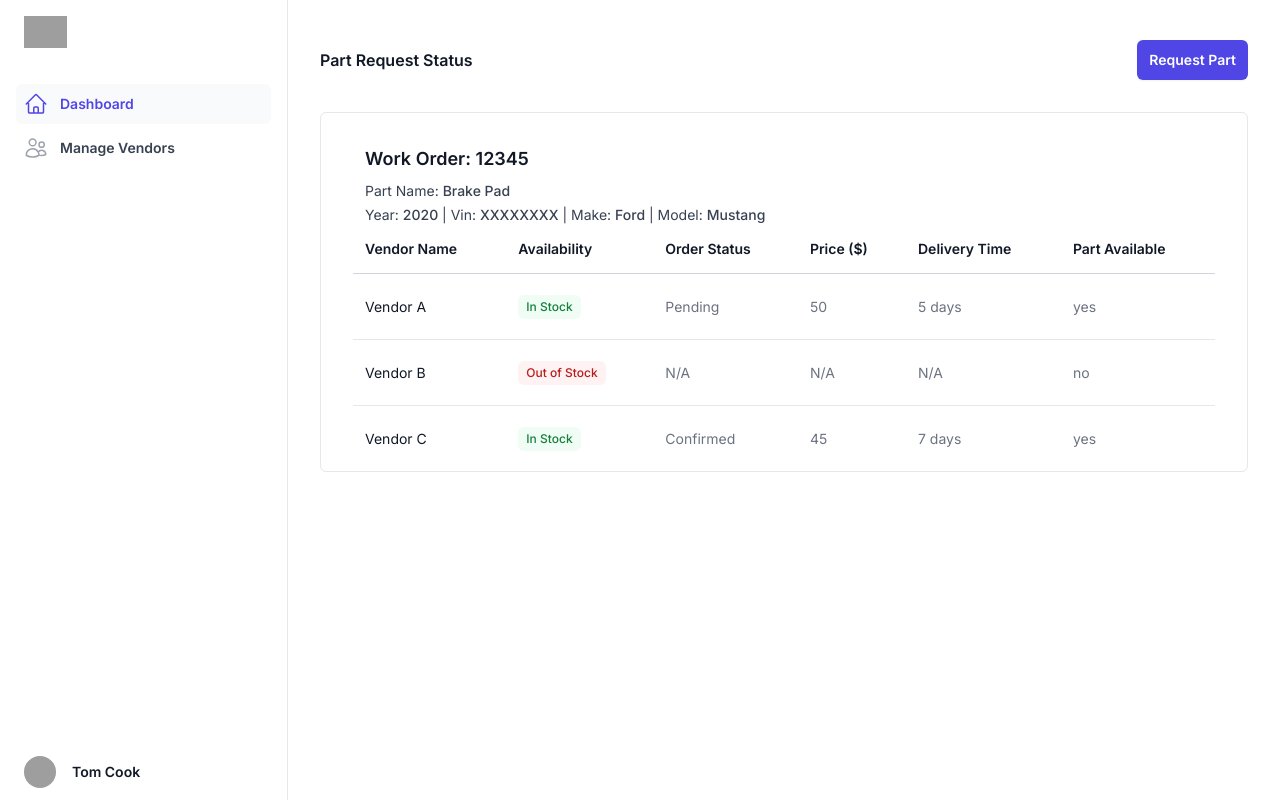
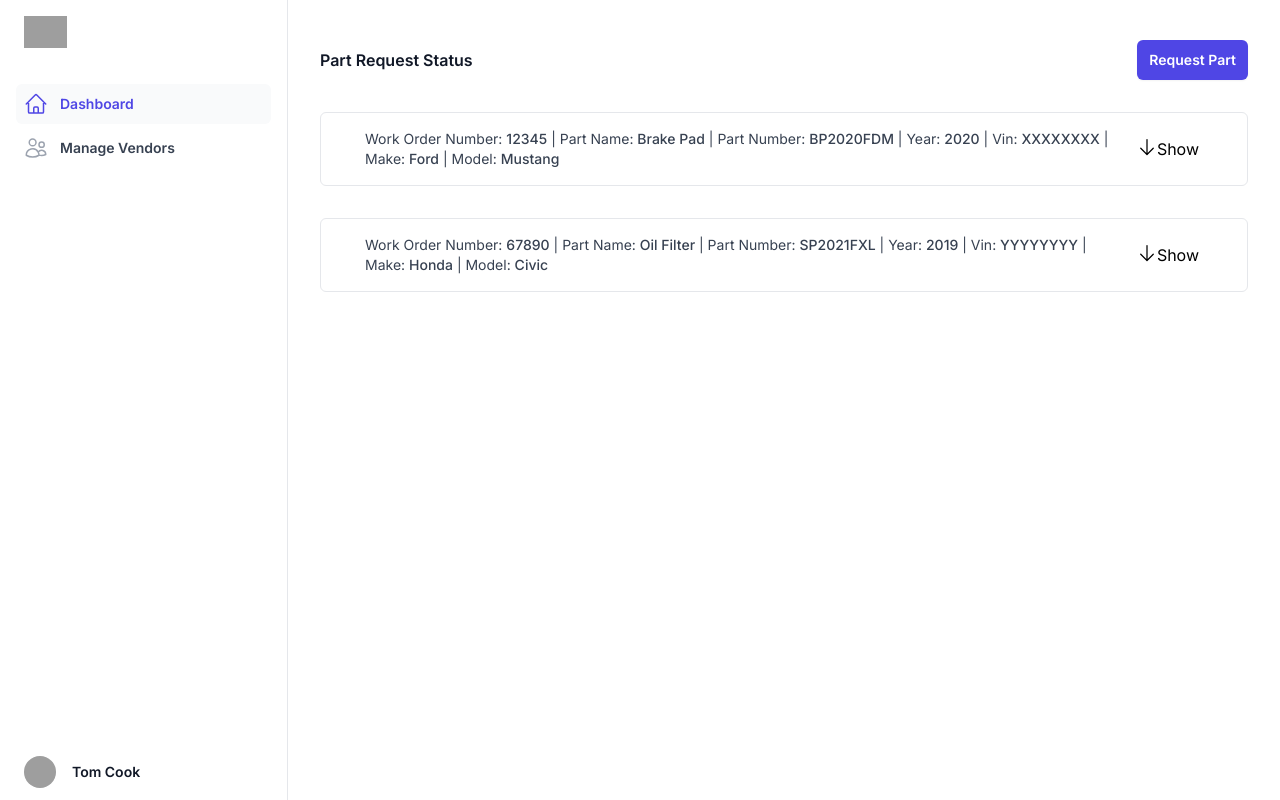
Before and after one commit to sfonua10/part-soft, a Next.js app: page /dashboard in a window 1280 px wide. Built offline with nearby package versions, Linux system fonts and the light colour scheme; grey boxes are pictures that could not be loaded.

Commit message:
collapse table

```diff
--- a/src/app/mockData/partRequest.js
+++ b/src/app/mockData/partRequest.js
@@ -3,6 +3,7 @@ export const data = [
       "partRequest": {
         "workOrderNumber": "12345",
         "partName": "Brake Pad",
+        "partNumber": "BP2020FDM",
         "make": "Ford",
         "model": "Mustang",
         "year": "2020",
@@ -38,43 +39,44 @@ export const data = [
         }
       ]
     },
-    // {
-    //   "partRequest": {
-    //     "workOrderNumber": "67890",
-    //     "partName": "Oil Filter",
-    //     "make": "Honda",
-    //     "model": "Civic",
-    //     "year": "2019",
-    //     "vin": "YYYYYYYY"
-    //   },
-    //   "vendorResponses": [
-    //     {
-    //       "_id": "vendor_a_id",
-    //       "vendorName": "Vendor A",
-    //       "availability": "In Stock",
-    //       "orderStatus": "Confirmed",
-    //       "price": 15,
-    //       "delivery": "3 days",
-    //       "partAvailable": "yes"
-    //     },
-    //     {
-    //       "_id": "vendor_d_id",
-    //       "vendorName": "Vendor D",
-    //       "availability": "Pending",
-    //       "orderStatus": "N/A",
-    //       "price": "N/A",
-    //       "delivery": "N/A",
-    //       "partAvailable": "N/A"
-    //     },
-    //     {
-    //       "_id": "vendor_e_id",
-    //       "vendorName": "Vendor E",
-    //       "availability": "Out of Stock",
-    //       "orderStatus": "Cancelled",
-    //       "price": "N/A",
-    //       "delivery": "N/A",
-    //       "partAvailable": "no"
-    //     }
-    //   ]
-    // }
+    {
+      "partRequest": {
+        "workOrderNumber": "67890",
+        "partName": "Oil Filter",
+       "partNumber": "SP2021FXL",
+        "make": "Honda",
+        "model": "Civic",
+        "year": "2019",
+        "vin": "YYYYYYYY"
+      },
+      "vendorResponses": [
+        {
+          "_id": "vendor_a_id",
+          "vendorName": "Vendor A",
+          "availability": "In Stock",
+          "orderStatus": "Confirmed",
+          "price": 15,
+          "delivery": "3 days",
+          "partAvailable": "yes"
+        },
+        {
+          "_id": "vendor_d_id",
+          "vendorName": "Vendor D",
+          "availability": "Pending",
+          "orderStatus": "N/A",
+          "price": "N/A",
+          "delivery": "N/A",
+          "partAvailable": "N/A"
+        },
+        {
+          "_id": "vendor_e_id",
+          "vendorName": "Vendor E",
+          "availability": "Out of Stock",
+          "orderStatus": "Cancelled",
+          "price": "N/A",
+          "delivery": "N/A",
+          "partAvailable": "no"
+        }
+      ]
+    }
   ]
--- a/src/components/PartRequest/PartRequestInfo.jsx
+++ b/src/components/PartRequest/PartRequestInfo.jsx
@@ -1,25 +1,38 @@
+// In PartRequestInfo.js
+import { ArrowDownIcon, ArrowUpIcon } from '@heroicons/react/24/solid'
 import React from 'react'
 
-const PartRequestInfo = ({ partRequest }) => {
+const PartRequestInfo = ({ partRequest, onToggleTable, isTableVisible }) => {
   return (
-    <div className="mt-8 sm:flex sm:items-center">
-    <div className="sm:flex-auto px-3">
-      <h1 className="mb-2 text-lg font-semibold leading-7 text-gray-900">
-        Work Order: {partRequest.workOrderNumber}
-      </h1>
-      <p className="mt-1 text-sm leading-5 text-gray-700">
-        Part Name:{' '}
-        <span className="font-medium">{partRequest.partName}</span>
-      </p>
-      <p className="mt-1 text-sm leading-5 text-gray-700">
-        Year: <span className="font-medium">{partRequest.year}</span> | Vin:{' '}
-        <span className="font-medium">{partRequest.vin}</span> | Make:{' '}
-        <span className="font-medium">{partRequest.make}</span> | Model:{' '}
-        <span className="font-medium">{partRequest.model}</span>
-      </p>
+    <div className="pb-4 pt-4 sm:flex sm:items-center">
+      <div className="flex items-center justify-between px-3 sm:flex-auto">
+        <p className="text-sm leading-5 text-gray-700">
+          Work Order Number:{' '}
+          <span className="font-medium">{partRequest.workOrderNumber}</span> |
+          Part Name: <span className="font-medium">{partRequest.partName}</span>{' '}
+          | Part Number:{' '}
+          <span className="font-medium">{partRequest.partNumber}</span> | Year:{' '}
+          <span className="font-medium">{partRequest.year}</span> | Vin:{' '}
+          <span className="font-medium">{partRequest.vin}</span> | Make:{' '}
+          <span className="font-medium">{partRequest.make}</span> | Model:{' '}
+          <span className="font-medium">{partRequest.model}</span>
+        </p>
+
+        <button onClick={onToggleTable} className="ml-4 inline-flex">
+          {isTableVisible ? (
+            <>
+              <ArrowUpIcon className="h-5 w-5" />
+              <span className="mr-1">Hide</span>
+            </>
+          ) : (
+            <>
+              <ArrowDownIcon className="h-5 w-5" />
+              <span className="mr-1">Show</span>
+            </>
+          )}
+        </button>
+      </div>
     </div>
-  </div>
-
   )
 }
 
--- a/src/components/PartRequest/VendorResponseTable.jsx
+++ b/src/components/PartRequest/VendorResponseTable.jsx
@@ -38,10 +38,10 @@ const VendorResponseTable = ({ vendorResponses }) => {
                   Vendor Name
                 </th>
                 <th className="px-3 py-3 text-left text-sm font-semibold text-gray-900">
-                  Availability
+                  Order Status
                 </th>
                 <th className="px-3 py-3 text-left text-sm font-semibold text-gray-900">
-                  Order Status
+                  Availability
                 </th>
                 <th className="px-3 py-3 text-left text-sm font-semibold text-gray-900">
                   Price ($)
@@ -66,15 +66,15 @@ const VendorResponseTable = ({ vendorResponses }) => {
                     {/* <td className={`px-3 py-4 text-sm ${styles.text} ${styles.background} ${styles.ring}`}>
                                             {response.availability}
                                         </td> */}
+                    <td className="px-3 py-4 text-sm text-gray-500">
+                      {response.orderStatus}
+                    </td>
                     <td className="whitespace-nowrap px-3 py-5 text-sm text-gray-500">
                       <span
                         className={`inline-flex items-center rounded-md px-2 py-1 text-xs font-medium ${styles.text} ${styles.background} ${styles.ring}`}
                       >
                         {response.availability}
                       </span>
-                    </td>
-                    <td className="px-3 py-4 text-sm text-gray-500">
-                      {response.orderStatus}
                     </td>
                     <td className="px-3 py-4 text-sm text-gray-500">
                       {response.price}
--- a/src/components/PartRequest/index.jsx
+++ b/src/components/PartRequest/index.jsx
@@ -1,11 +1,17 @@
+"use client"
+import { useState } from 'react'
 import PartRequestInfo from './PartRequestInfo';
 import VendorResponseTable from './VendorResponseTable';
 
 const PartRequestWithVendorResponses = ({ data }) => {
+  const [showTable, setShowTable] = useState(false);
+  const toggleTableVisibility = () => {
+    setShowTable((prevShowTable) => !prevShowTable);
+  };
   return (
     <div className="px-4 sm:px-6 lg:px-8 border border-gray-200 rounded-md">
-      <PartRequestInfo partRequest={data.partRequest} />
-      <VendorResponseTable vendorResponses={data.vendorResponses} />
+      <PartRequestInfo partRequest={data.partRequest} onToggleTable={toggleTableVisibility} isTableVisible={showTable} />
+      {showTable && <VendorResponseTable vendorResponses={data.vendorResponses} />}
     </div>
   );
 }
--- a/src/components/RegistrationForm.jsx
+++ b/src/components/RegistrationForm.jsx
@@ -12,11 +12,20 @@ export const metadata = {
 }
 
 const RegistrationForm = () => {
-  const router = useRouter();
+  const router = useRouter()
   const [email, setEmail] = useState('')
   const [companyName, setCompanyName] = useState('')
   const [password, setPassword] = useState('')
   const [isAgreed, setIsAgreed] = useState(false)
+  const [hasUppercase, setHasUppercase] = useState(false)
+  const [hasNumber, setHasNumber] = useState(false)
+  const [hasMinimumLength, setHasMinimumLength] = useState(false)
+  const [passwordTouched, setPasswordTouched] = useState(false)
+
+  const isCompanyNameValid = (name) => {
+    return name.length >= 2 && name.length <= 100
+  }
+
   const isBusinessEmail = (email) => {
     const freeEmailProviders = ['gmail.com', 'yahoo.com', 'outlook.com']
     const domain = email.split('@')[1]
@@ -28,8 +37,28 @@ const RegistrationForm = () => {
     return regex.test(password)
   }
 
+  const handlePasswordChange = (e) => {
+    const pass = e.target.value
+    setPassword(pass)
+
+    // Set the password as touched once the user starts typing
+    if (!passwordTouched && pass !== '') {
+      setPasswordTouched(true)
+    }
+
+    setHasUppercase(/[A-Z]/.test(pass))
+    setHasNumber(/\d/.test(pass))
+    setHasMinimumLength(pass.length >= 8)
+  }
+
   const handleSubmit = async (event) => {
     event.preventDefault()
+
+    if (!isCompanyNameValid(companyName)) {
+      alert('Company name should be between 2 to 100 characters.')
+      return
+    }
+
     if (!isBusinessEmail(email)) {
       alert('Please use a business email.')
       return
@@ -65,7 +94,6 @@ const RegistrationForm = () => {
 
       if (response.ok) {
         // handle successful registration logic here
-        alert('Registration successful! Redirecting to dashboard...')
         router.push('/dashboard')
       } else {
         // handle errors from the server
@@ -110,6 +138,11 @@ const RegistrationForm = () => {
           required
           onChange={(e) => setCompanyName(e.target.value)}
         />
+        {companyName && !isCompanyNameValid(companyName) && (
+          <p className="text-xs text-red-500">
+            Company name should be between 2 to 100 characters.
+          </p>
+        )}
         <TextField
           className="col-span-full"
           label="Email address"
@@ -119,6 +152,9 @@ const RegistrationForm = () => {
           required
           onChange={(e) => setEmail(e.target.value)}
         />
+        {email && !isBusinessEmail(email) && (
+          <p className="text-xs text-red-500">Please use a business email.</p>
+        )}
         <TextField
           className="col-span-full"
           label="Password"
@@ -126,10 +162,15 @@ const RegistrationForm = () => {
           type="password"
           autoComplete="new-password"
           required
-          onChange={(e) => setPassword(e.target.value)}
-          // You can uncomment the helperText to guide users about password requirements.
-          // helperText="Must include at least one number, one uppercase letter, and be at least 8 characters long."
+          onChange={handlePasswordChange}
         />
+        {passwordTouched && (
+          <ul className="mt-1 text-xs text-red-500">
+            {!hasUppercase && <li>Must contain an uppercase letter.</li>}
+            {!hasNumber && <li>Must contain a number.</li>}
+            {!hasMinimumLength && <li>Must be at least 8 characters long.</li>}
+          </ul>
+        )}
 
         <div className="col-span-full">
           <input
```
